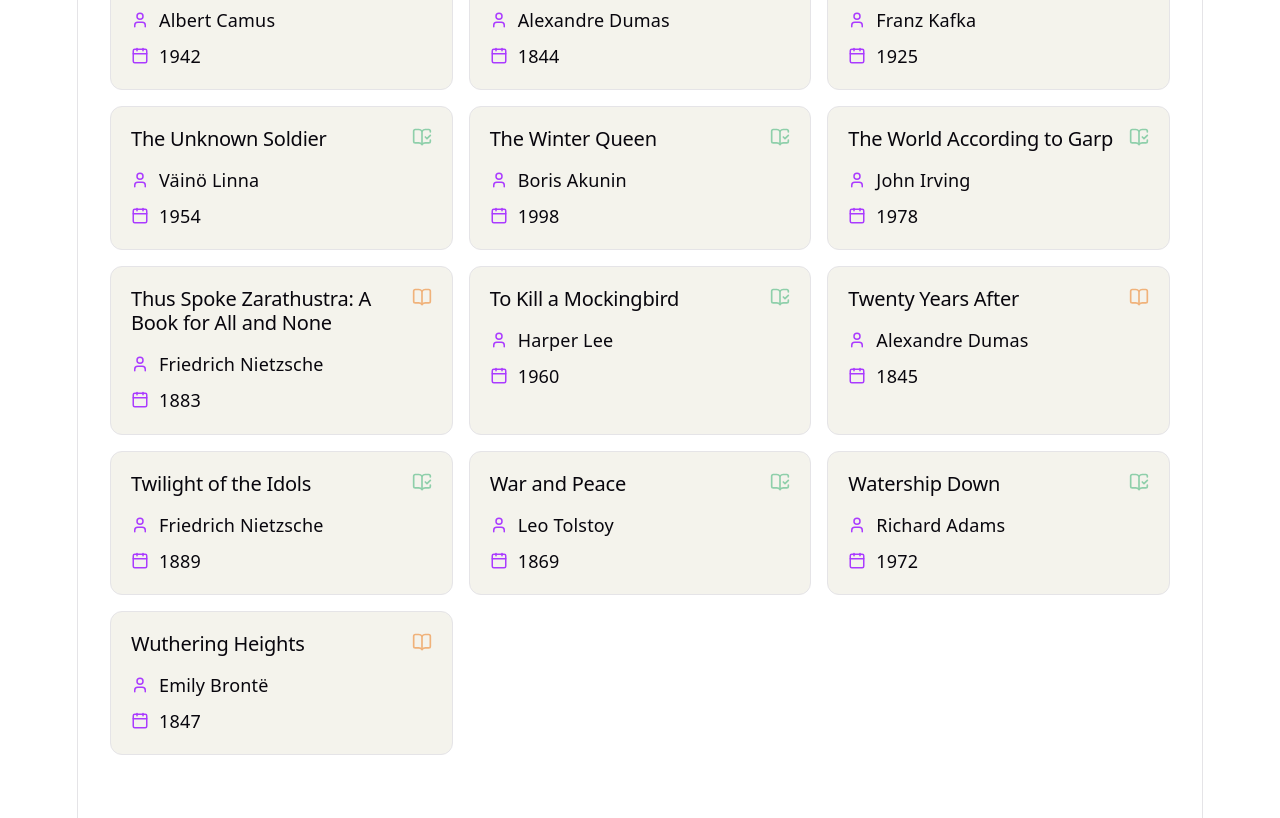
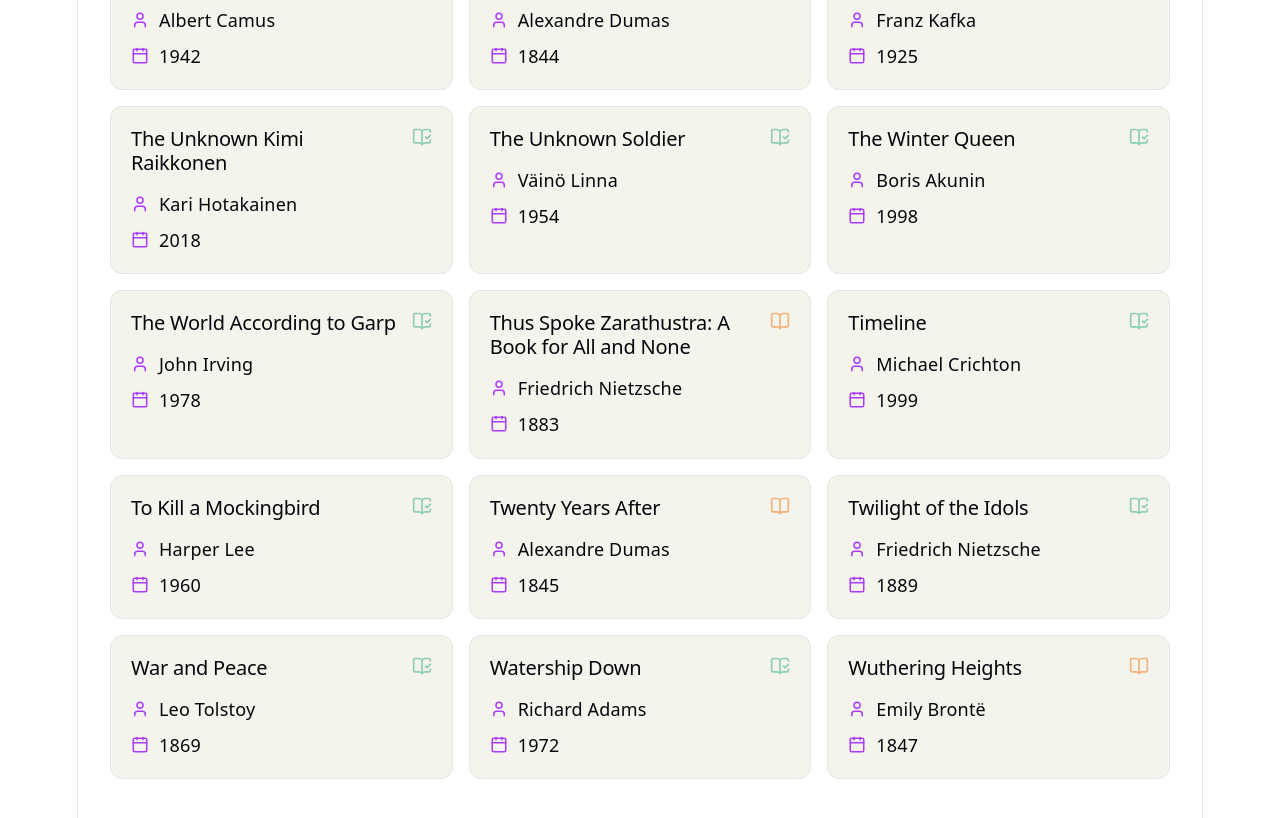
Before and after one commit to joonarafael/bookshelf, a React (Vite) app: page / in a window 1280 px wide. Shown: the part 4600-5418 px from the top of the page. Built offline with nearby package versions, Linux system fonts and the light colour scheme.

Commit message:
Couple of Missing Books (#15)

```diff
--- a/src/books.ts
+++ b/src/books.ts
@@ -620,4 +620,18 @@ export const BOOKS: Book[] = [
         title_en: '13 Reasons Why',
         title_fi: 'Kolmetoista syytä',
     },
+    {
+        author: 'Kari Hotakainen',
+        published: 2018,
+        read: true,
+        title_en: 'The Unknown Kimi Raikkonen',
+        title_fi: 'Tuntematon Kimi Räikkönen',
+    },
+    {
+        author: 'Michael Crichton',
+        published: 1999,
+        read: true,
+        title_en: 'Timeline',
+        title_fi: 'Aikamatka',
+    },
 ];
```
